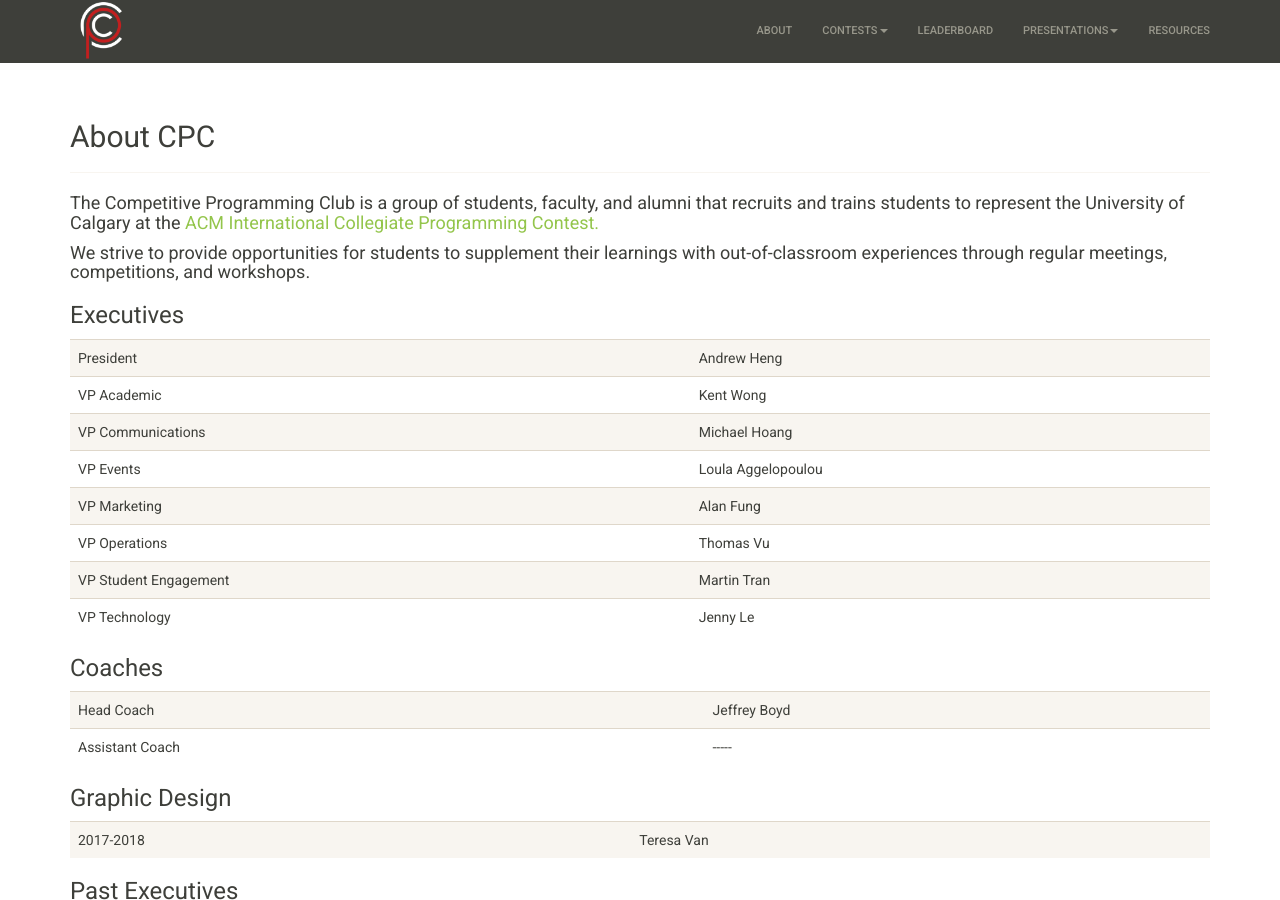
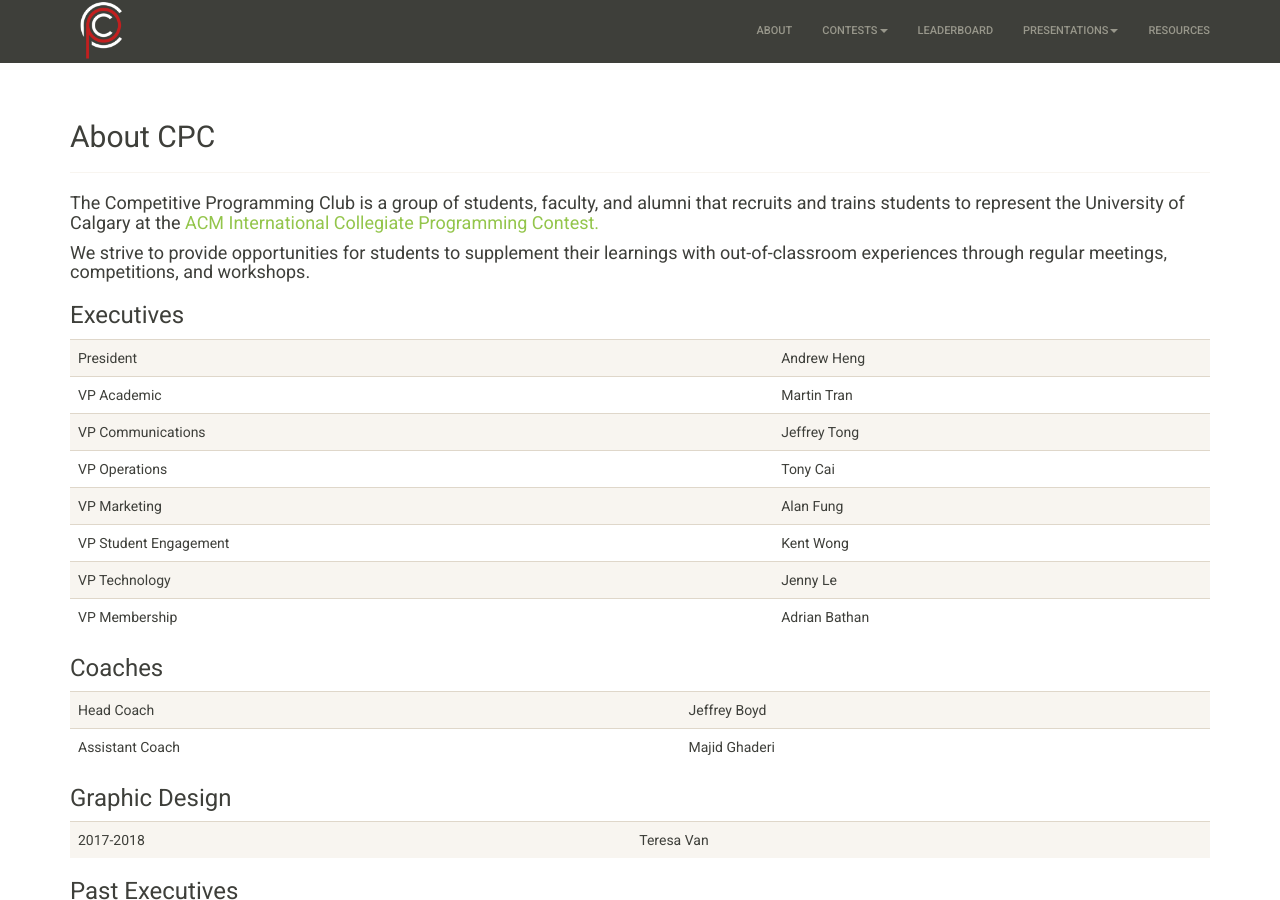
Before and after one commit to ProblemSolvingClub/psc-website, a Jekyll site: the page built from about/index.html, in a window 1280 px wide and 900 px high. Built offline with Jekyll 4.4.1, drawn with Linux system fonts in a browser that asks for light colours; nearby versions of some CDN libraries.

Commit message:
Update index.html
Updated VP's and Assistant coach

```diff
--- a/about/index.html
+++ b/about/index.html
@@ -25,32 +25,33 @@ title: About
       </tr>
       <tr>
         <td> VP Academic </td>
-        <td> Kent Wong </td>
+        <td> Martin Tran </td>
       </tr>
       <tr>
         <td> VP Communications </td>
-        <td> Michael Hoang </td>
+        <td> Jeffrey Tong </td>
       </tr>
       <tr>
-        <td> VP Events </td>
-        <td> Loula Aggelopoulou </td>
+        <td> VP Operations </td>
+        <td> Tony Cai </td>
       </tr>
       <tr>
         <td> VP Marketing </td>
         <td> Alan Fung </td>
       </tr>
       <tr>
-        <td> VP Operations </td>
-        <td> Thomas Vu </td>
-      </tr>
-      <tr>
         <td> VP Student Engagement </td>
-        <td> Martin Tran </td>
+        <td> Kent Wong </td>
       </tr>
       <tr>
         <td> VP Technology </td>
         <td> Jenny Le </td>
       </tr>
+      <tr>
+	<td> VP Membership </td>
+        <td> Adrian Bathan </td>
+      </tr>
+
     </tbody>
   </table>
 
@@ -64,7 +65,7 @@ title: About
       </tr>
       <tr>
         <td> Assistant Coach </td>
-	<td> ----- </td>
+	<td> Majid Ghaderi </td>
       </tr>
     </tbody>
   </table>
```
